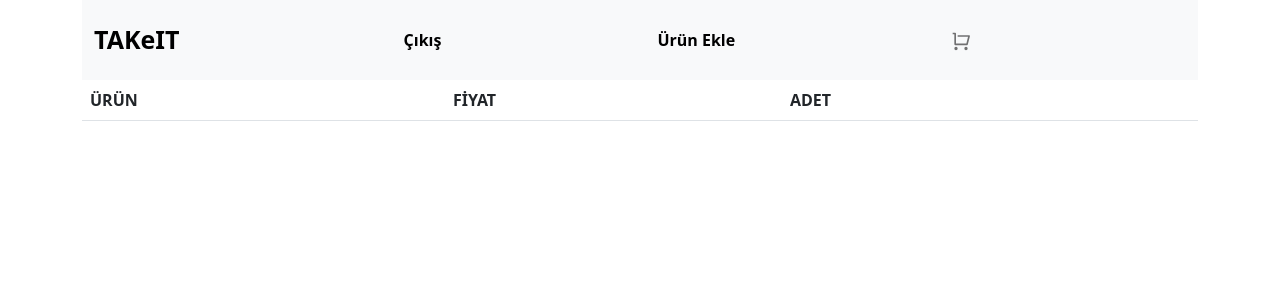
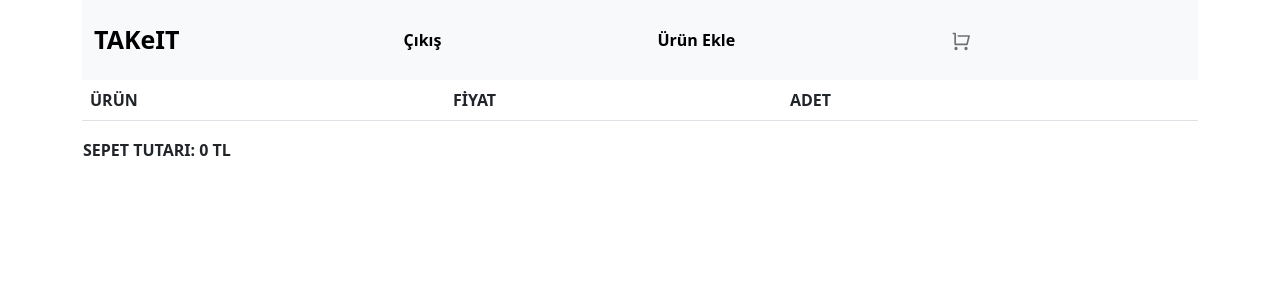
Before and after one commit to aysegul-sofuoglu/Graduation-Project, a React (Create React App) app in the folder front-end/: page /cart in a window 1280 px wide. Shown: the top 300 px of the page. Built offline with nearby package versions, Linux system fonts and the light colour scheme.

Commit message:
total price added

```diff
--- a/front-end/src/componenets/cart/cartDetail.js
+++ b/front-end/src/componenets/cart/cartDetail.js
@@ -15,6 +15,22 @@ class cartDetail extends Component {
     removeFromCart(product){
         this.props.actions.removeFromCart(product);
         alertify.error(product.name + " sepetten silindi!")
+    }
+
+    calculateTotalPrice=()=>{
+      const {cart}=this.props;
+      let totalPrice=0;
+
+
+      cart.forEach((cartItem)=>{
+        const productPrice = cartItem.product.price;
+        const quantity = cartItem.quantity;
+        const itemPrice = productPrice*quantity;
+        totalPrice += itemPrice;
+      })
+
+      return totalPrice;
+
     }
 
   render() {
@@ -45,6 +61,7 @@ class cartDetail extends Component {
 
           </tbody>
         </Table>
+        <th>SEPET TUTARI: {this.calculateTotalPrice()} TL</th>
       </div>
     )
   }
```
